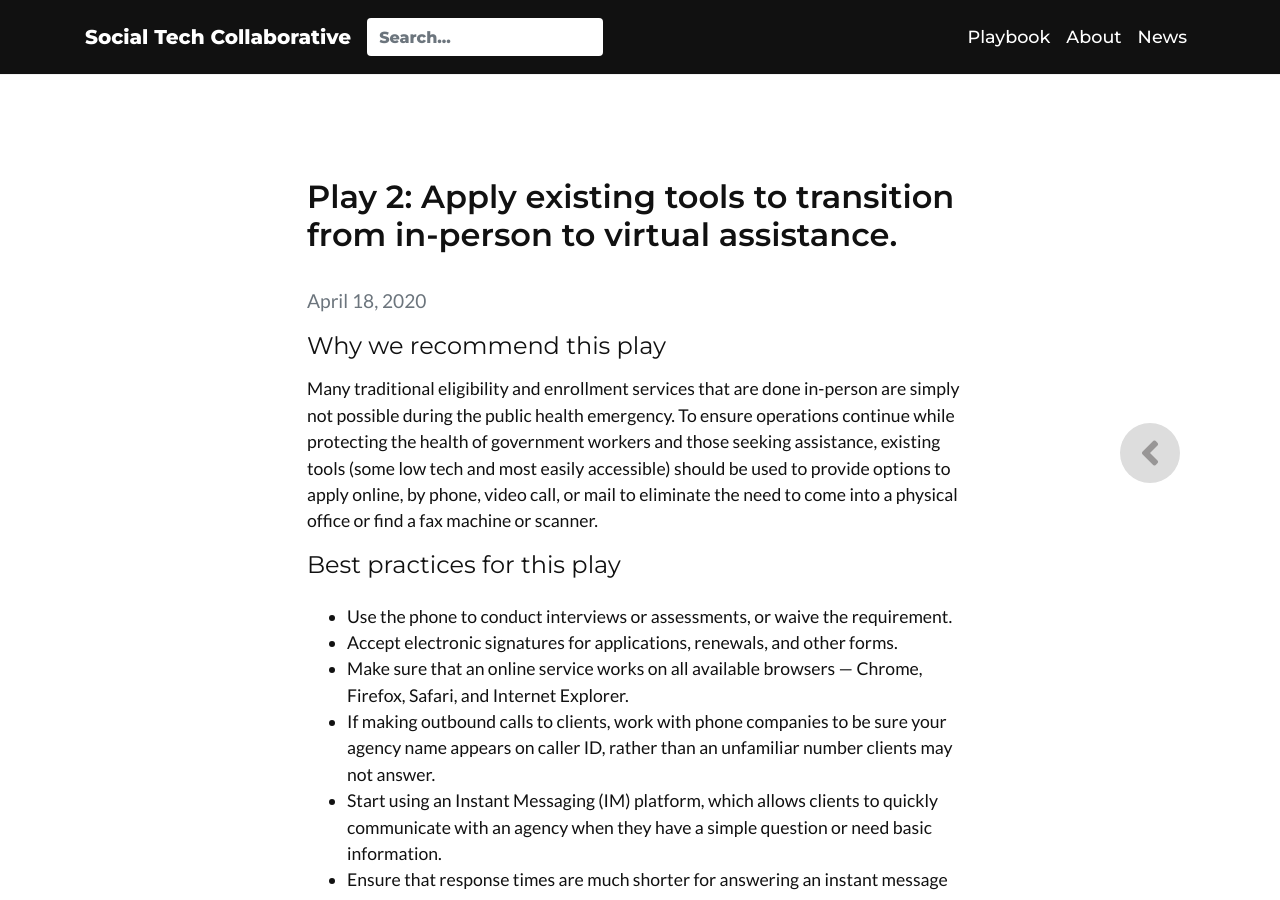
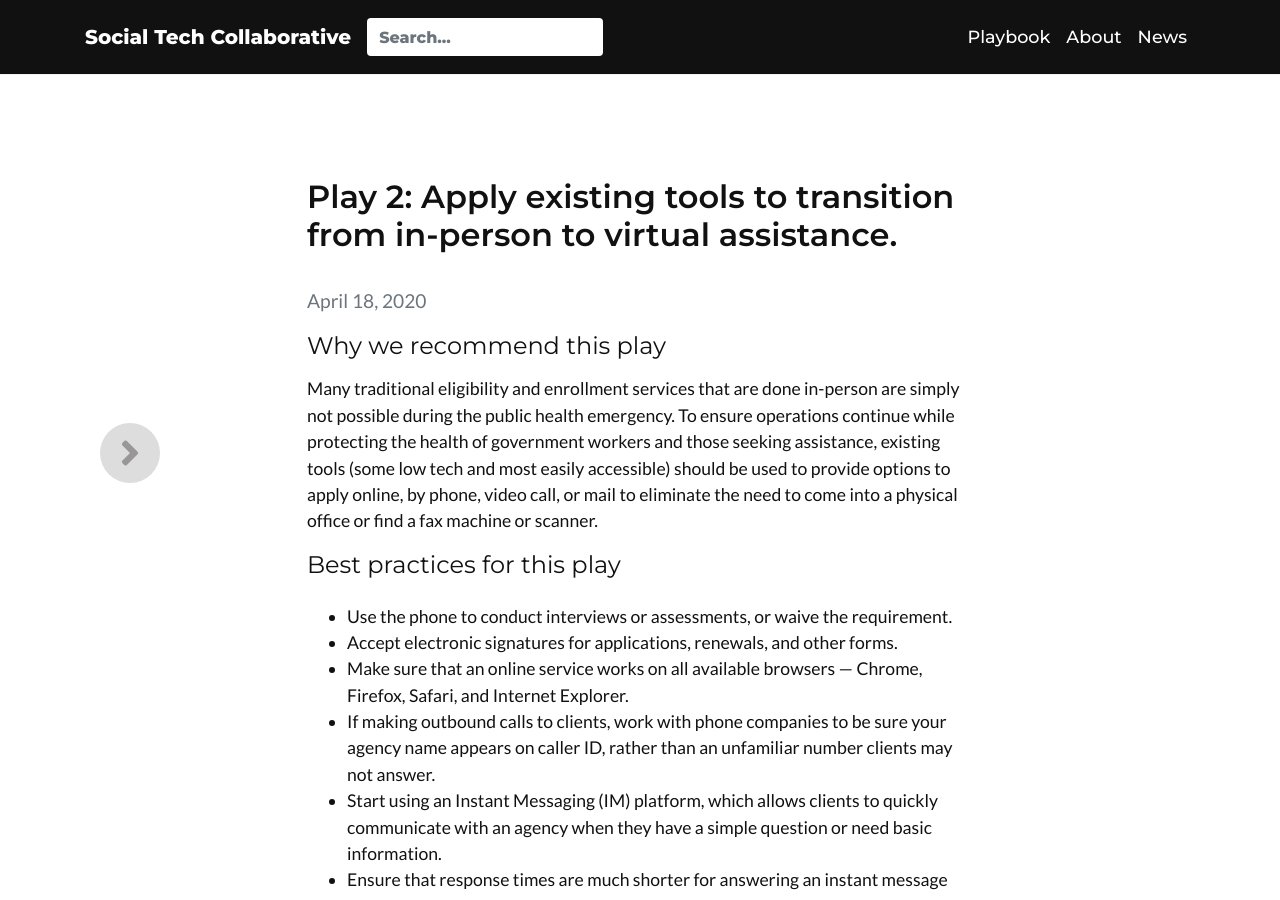
Before and after one commit to Social-Tech-Collab/socialtechcollaborative, a Jekyll site: the page built from _posts/2020-04-18-play-2.md, in a window 1280 px wide and 900 px high. Built offline with Jekyll 4.4.1, drawn with Linux system fonts in a browser that asks for light colours; nearby versions of some CDN libraries; some web fonts are replaced.

Commit message:
fix arrows - wrong class

```diff
--- a/_layouts/post.html
+++ b/_layouts/post.html
@@ -47,10 +47,10 @@ layout: default
 
                 <div class="PageNavigation">
                   {% if page.next.url %}
-                    <a class="prev" href="{{site.baseurl}}{{page.previous.url}}"><i class="fa fa-angle-right"></i> </a>
+                    <a class="next" href="{{site.baseurl}}{{page.next.url}}"><i class="fa fa-angle-left"></i> </a>
                   {% endif %}
                   {% if page.previous.url %}
-                    <a class="next" href="{{site.baseurl}}{{page.next.url}}"><i class="fa fa-angle-left"></i></a>
+                    <a class="prev" href="{{site.baseurl}}{{page.previous.url}}"><i class="fa fa-angle-right"></i></a>
                   {% endif %}
                 </div>
 
```
